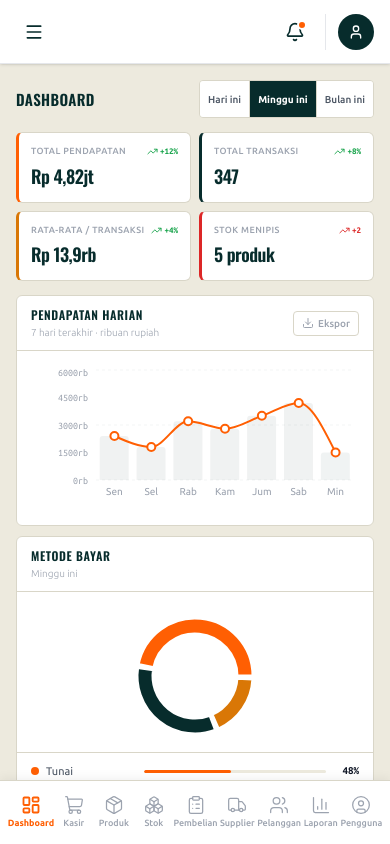
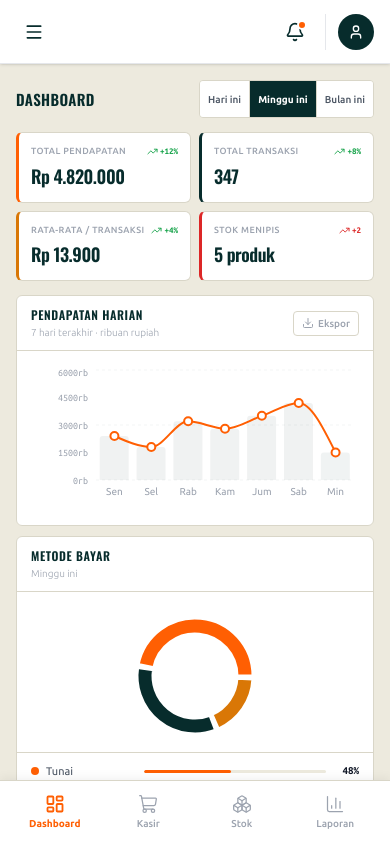
Before and after one commit to ersetdigital-sudo/Warung-Efge, a Next.js app: page /dashboard in a window 390 px wide. Built offline with nearby package versions, Linux system fonts and the light colour scheme.

Commit message:
auto: update from Kiro

```diff
--- a/src/app/(main)/dashboard/page.tsx
+++ b/src/app/(main)/dashboard/page.tsx
@@ -1,12 +1,40 @@
 "use client";
 
-import { useState } from "react";
+import { useState, useEffect, useRef } from "react";
 import { TrendingUp, Receipt, AlertTriangle, Wallet, ArrowRight, Check, X, Download, Search, Bell, Calculator } from "lucide-react";
 import { formatCurrency } from "@/lib/utils";
 import { salesChartData, topProducts, products } from "@/data/mock-data";
 import { AreaChart, Area, XAxis, YAxis, CartesianGrid, Tooltip, ResponsiveContainer, PieChart, Pie, Cell, BarChart, Bar, ComposedChart, Line } from "recharts";
 
 type PeriodType = "today" | "week" | "month";
+
+// Animated number component
+function AnimatedNumber({ value, prefix = "", suffix = "", duration = 1200 }: { value: number; prefix?: string; suffix?: string; duration?: number }) {
+  const [display, setDisplay] = useState(0);
+  const ref = useRef<number>(0);
+  const startTime = useRef<number>(0);
+
+  useEffect(() => {
+    const start = ref.current;
+    const end = value;
+    startTime.current = performance.now();
+
+    const animate = (now: number) => {
+      const elapsed = now - startTime.current;
+      const progress = Math.min(elapsed / duration, 1);
+      // Ease out cubic
+      const eased = 1 - Math.pow(1 - progress, 3);
+      const current = Math.round(start + (end - start) * eased);
+      setDisplay(current);
+      ref.current = current;
+      if (progress < 1) requestAnimationFrame(animate);
+    };
+    requestAnimationFrame(animate);
+  }, [value, duration]);
+
+  const formatted = display.toLocaleString("id-ID");
+  return <span>{prefix}{formatted}{suffix}</span>;
+}
 
 const paymentMethodData = [
   { name: "Tunai", value: 48, color: "#FF5F03" },
@@ -86,7 +114,7 @@ export default function DashboardPage() {
             <span className="flex items-center gap-0.5 text-[9px] lg:text-[10px] font-bold text-[#16A34A] font-mono"><TrendingUp className="w-[11px] h-[11px]" />+12%</span>
           </div>
           <div className="flex items-baseline gap-2">
-            <span className="font-[Oswald] text-[18px] lg:text-[24px] font-semibold text-[#072C2C] tracking-tight">Rp 4,82jt</span>
+            <span className="font-[Oswald] text-[18px] lg:text-[24px] font-semibold text-[#072C2C] tracking-tight"><AnimatedNumber value={4820000} prefix="Rp " /></span>
             <Wallet className="w-3.5 h-3.5 text-[#9CA3AF] hidden lg:block" />
           </div>
         </div>
@@ -96,7 +124,7 @@ export default function DashboardPage() {
             <span className="flex items-center gap-0.5 text-[9px] lg:text-[10px] font-bold text-[#16A34A] font-mono"><TrendingUp className="w-[11px] h-[11px]" />+8%</span>
           </div>
           <div className="flex items-baseline gap-2">
-            <span className="font-[Oswald] text-[18px] lg:text-[24px] font-semibold text-[#072C2C] tracking-tight">347</span>
+            <span className="font-[Oswald] text-[18px] lg:text-[24px] font-semibold text-[#072C2C] tracking-tight"><AnimatedNumber value={347} /></span>
             <Receipt className="w-3.5 h-3.5 text-[#9CA3AF] hidden lg:block" />
           </div>
         </div>
@@ -106,7 +134,7 @@ export default function DashboardPage() {
             <span className="flex items-center gap-0.5 text-[9px] lg:text-[10px] font-bold text-[#16A34A] font-mono"><TrendingUp className="w-[11px] h-[11px]" />+4%</span>
           </div>
           <div className="flex items-baseline gap-2">
-            <span className="font-[Oswald] text-[18px] lg:text-[24px] font-semibold text-[#072C2C] tracking-tight">Rp 13,9rb</span>
+            <span className="font-[Oswald] text-[18px] lg:text-[24px] font-semibold text-[#072C2C] tracking-tight"><AnimatedNumber value={13900} prefix="Rp " /></span>
             <Calculator className="w-3.5 h-3.5 text-[#9CA3AF] hidden lg:block" />
           </div>
         </div>
@@ -116,7 +144,7 @@ export default function DashboardPage() {
             <span className="flex items-center gap-0.5 text-[9px] lg:text-[10px] font-bold text-[#DC2626] font-mono"><TrendingUp className="w-[11px] h-[11px]" />+2</span>
           </div>
           <div className="flex items-baseline gap-2">
-            <span className="font-[Oswald] text-[18px] lg:text-[24px] font-semibold text-[#072C2C] tracking-tight">5 produk</span>
+            <span className="font-[Oswald] text-[18px] lg:text-[24px] font-semibold text-[#072C2C] tracking-tight"><AnimatedNumber value={5} suffix=" produk" /></span>
             <AlertTriangle className="w-3.5 h-3.5 text-[#9CA3AF] hidden lg:block" />
           </div>
         </div>
--- a/src/components/layout/Sidebar.tsx
+++ b/src/components/layout/Sidebar.tsx
@@ -60,14 +60,19 @@ export default function Sidebar({ isOpen, onClose, collapsed, onToggleCollapse }
         <div className="fixed inset-0 bg-black/50 z-40 lg:hidden" onClick={onClose} />
       )}
 
-      {/* Mobile bottom nav */}
+      {/* Mobile bottom nav - 4 menu only */}
       <nav className="md:hidden fixed bottom-0 left-0 right-0 z-50 bg-white border-t border-[#D9D6C8] flex items-center justify-around px-2 shadow-[0_-2px_10px_rgba(0,0,0,0.06)]" style={{ height: "64px", paddingBottom: "env(safe-area-inset-bottom, 0px)" }}>
-        {menuItems.map((item) => {
+        {[
+          { href: "/dashboard", icon: LayoutDashboard, label: "Dashboard" },
+          { href: "/pos", icon: ShoppingCart, label: "Kasir" },
+          { href: "/stock", icon: Boxes, label: "Stok" },
+          { href: "/reports", icon: BarChart3, label: "Laporan" },
+        ].map((item) => {
           const isActive = pathname === item.href || pathname?.startsWith(item.href + "/");
           return (
-            <Link key={item.href} href={item.href} className={cn("flex flex-col items-center justify-center gap-0.5 min-w-[40px] min-h-[44px] rounded-lg transition-all active:scale-90 active:opacity-70", isActive ? "text-[#FF5F03]" : "text-[#9CA3AF]")}>
+            <Link key={item.href} href={item.href} className={cn("flex flex-col items-center justify-center gap-0.5 min-w-[56px] min-h-[44px] rounded-lg transition-all active:scale-90 active:opacity-70", isActive ? "text-[#FF5F03]" : "text-[#9CA3AF]")}>
               <item.icon className="w-5 h-5" strokeWidth={isActive ? 2.2 : 1.5} />
-              <span className={cn("text-[9px]", isActive ? "font-semibold" : "font-medium")}>{item.label.split(" ")[0]}</span>
+              <span className={cn("text-[10px]", isActive ? "font-semibold" : "font-medium")}>{item.label}</span>
             </Link>
           );
         })}
```
